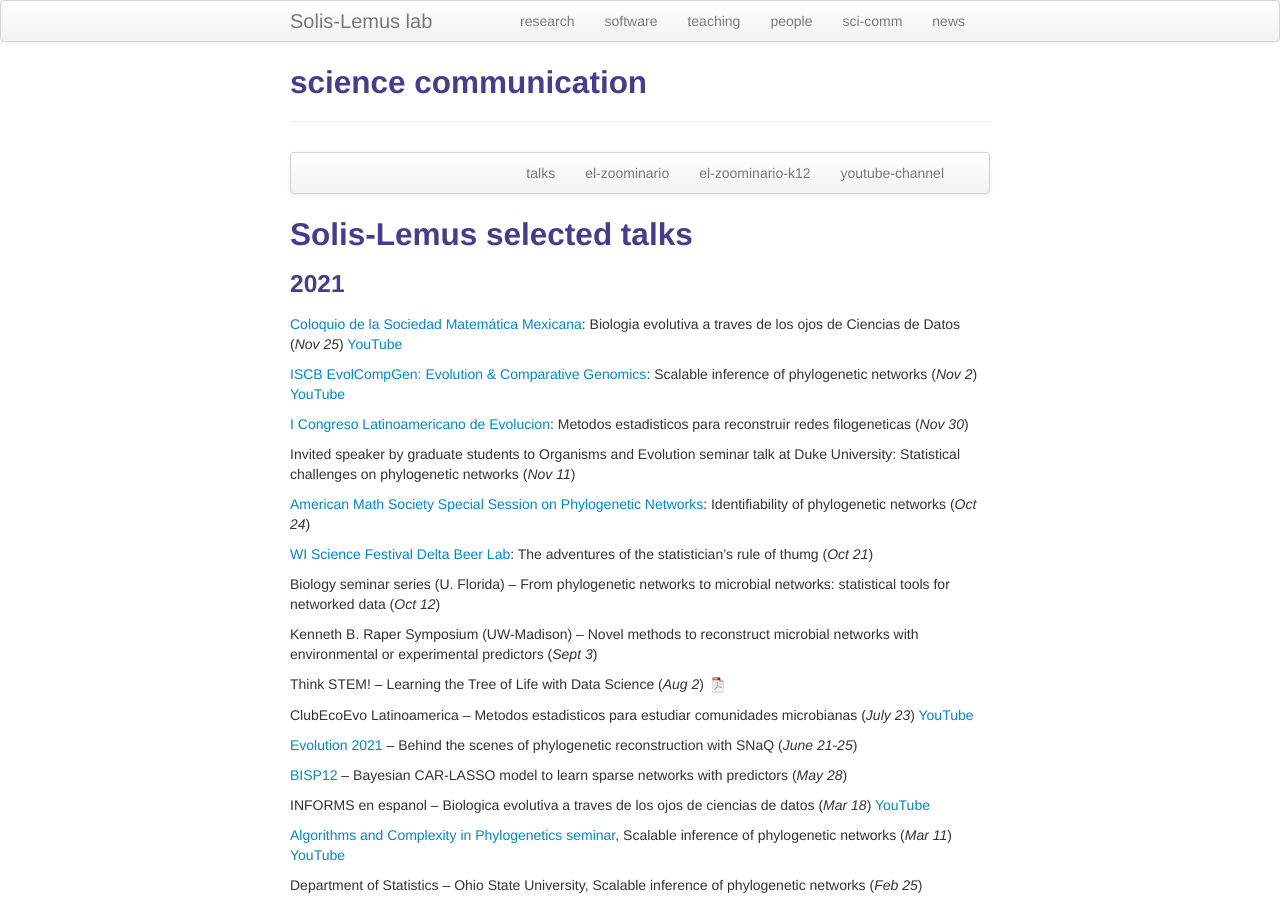
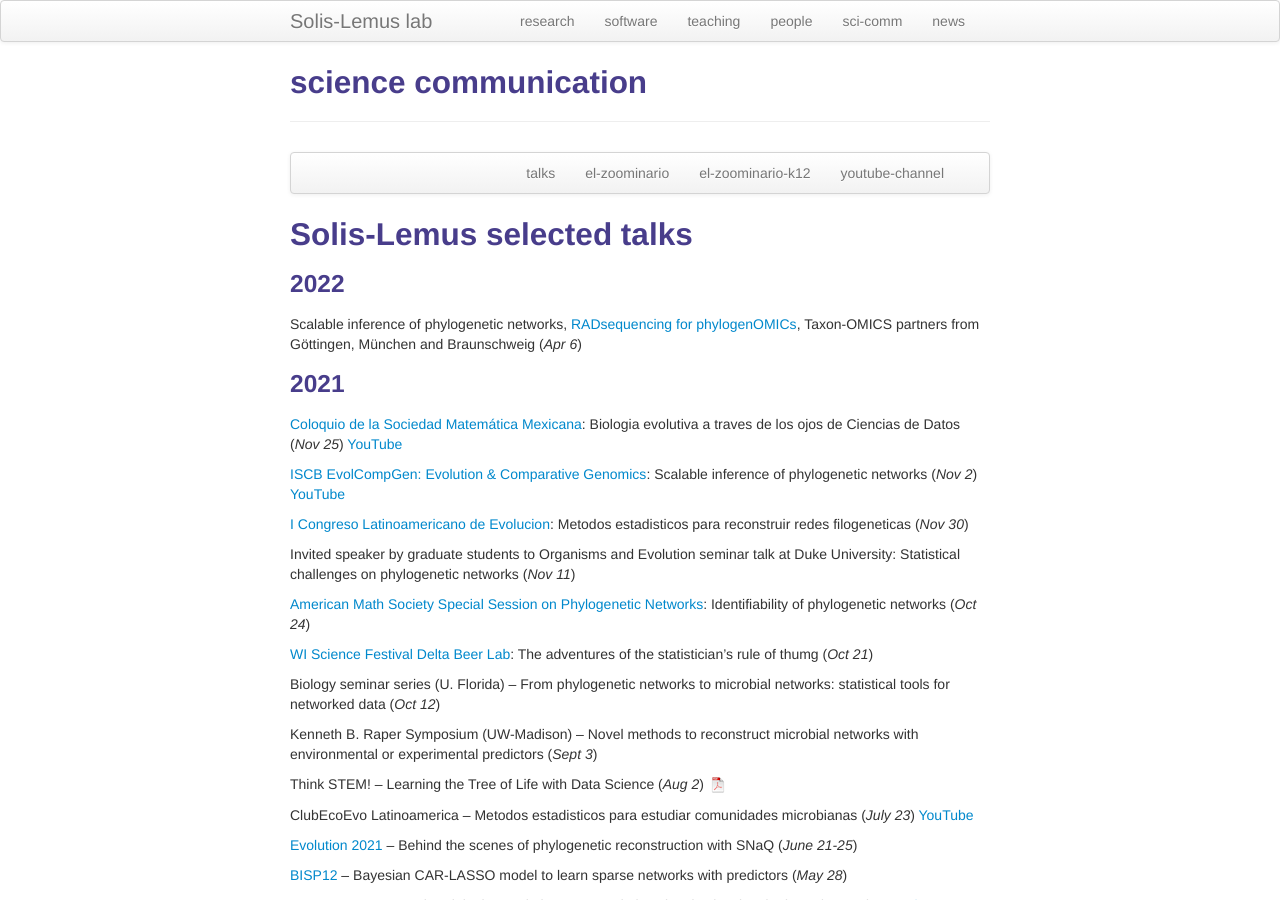
Before and after one commit to solislemuslab/solislemuslab.github.io, a Jekyll site: the page built from pages/talks.md, in a window 1280 px wide and 900 px high. Built offline with Jekyll 4.4.1, drawn with Linux system fonts in a browser that asks for light colours.

Commit message:
added rad seq talk

```diff
--- a/pages/talks.md
+++ b/pages/talks.md
@@ -17,6 +17,10 @@ description: Claudia Solis-Lemus' talks
 
 
 ## <a name="talks"></a>Solis-Lemus selected talks
+
+### 2022
+
+Scalable inference of phylogenetic networks, [RADsequencing for phylogenOMICs](https://www.taxon-omics.com/news-events-bl/5-6-april-2022-rad-sequencing-for-phylogenomics), Taxon-OMICS partners from Göttingen, München and Braunschweig (_Apr 6_)
 
 ### 2021
 
```
